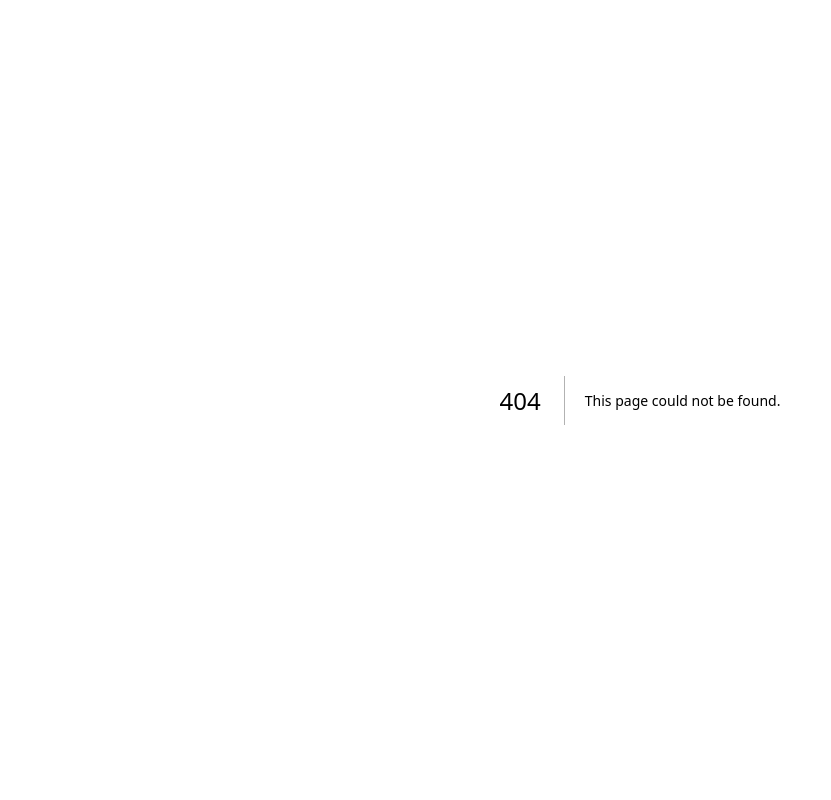
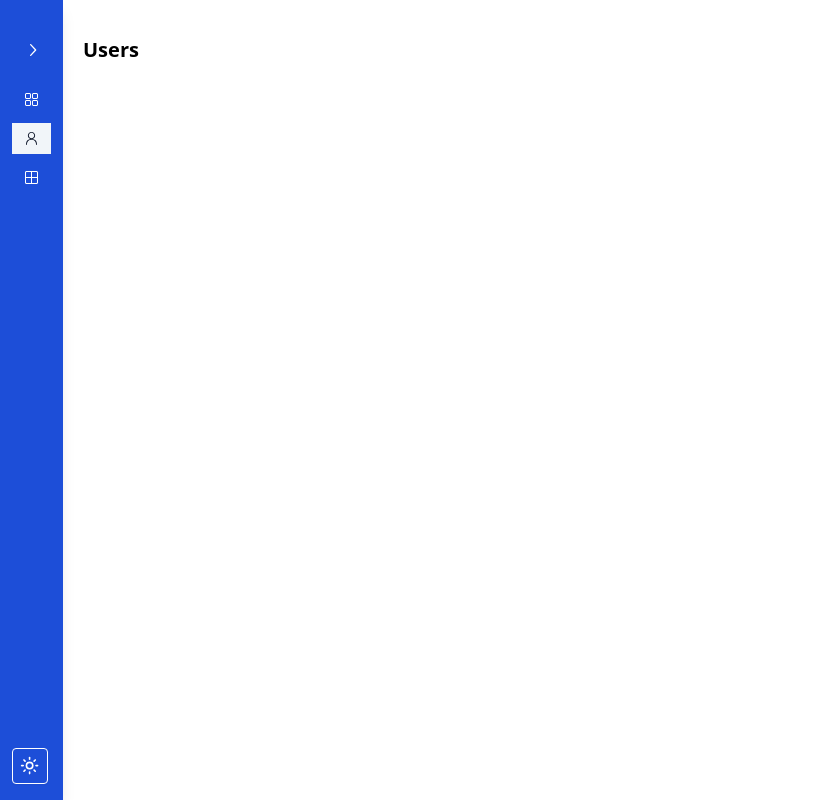
Before and after one commit to LeanQChris/clean-arc, a Next.js app: page /admin/user in a window 1280 px wide. Before the commit this address had no page. Shown: the whole page, without its empty margins (0-831 px from the left). Built offline with nearby package versions, Linux system fonts and the light colour scheme.

Commit message:
build fix, user router and dashboard route, new checkbox , sidebar animation

```diff
--- a/package.json
+++ b/package.json
@@ -9,6 +9,7 @@
     "lint": "next lint"
   },
   "dependencies": {
+    "@radix-ui/react-checkbox": "^1.1.1",
     "@radix-ui/react-dropdown-menu": "^2.1.1",
     "@radix-ui/react-icons": "^1.3.0",
     "@radix-ui/react-label": "^2.1.0",
--- a/src/app/admin/category/components/form.tsx
+++ b/src/app/admin/category/components/form.tsx
@@ -29,7 +29,7 @@ const CategoryForm = () => {
           name="name"
         />
       </div>
-      <Button>{toEditData ? "Update" : "Save"}</Button>
+      <Button variant={"outline"} className="rounded">{toEditData ? "Update" : "Save"}</Button>
     </form>
   );
 }
--- /dev/null
+++ b/src/app/admin/user/components/header.tsx
@@ -0,0 +1,9 @@
+import React from 'react'
+
+export default function UserHeader() {
+    return (
+        <div className='w-full py-4 '>
+            <h3 className='text-xl font-bold'>Users</h3>
+        </div>
+    )
+}
--- /dev/null
+++ b/src/app/admin/user/page.tsx
@@ -0,0 +1,10 @@
+import React from 'react'
+import UserHeader from './components/header'
+
+export default function UserPage() {
+  return (
+      <div>
+          <UserHeader/>
+    </div>
+  )
+}
--- a/src/components/layouts/sidebar.tsx
+++ b/src/components/layouts/sidebar.tsx
@@ -3,7 +3,7 @@ import { usePathname } from "next/navigation";
 
 import React from "react";
 import Link from "next/link";
-import { ChevronRightIcon, GridIcon, PersonIcon } from "@radix-ui/react-icons";
+import { ChevronRightIcon, DashboardIcon, GridIcon, PersonIcon } from "@radix-ui/react-icons";
 import { appStore } from "@/_common/store/app.store";
 import { ModeToggle } from "../ui/buttons/toggle-mode";
 
@@ -13,9 +13,8 @@ interface IsidebarItems {
     icon: React.ReactNode;
 }
 const sidebarItems: IsidebarItems[] = [
-    {
-        title: "Users", link: "/admin", icon: <PersonIcon />
-    },
+    { title: "Dashboard", link: "/admin", icon: <DashboardIcon /> },
+    { title: "Users", link: "/admin/user", icon: <PersonIcon /> },
     { title: "Categories", link: "/admin/category", icon: <GridIcon /> },
 ];
 
@@ -24,10 +23,9 @@ const Sidebar = () => {
     const pathname = usePathname();
 
     return (
-        <div className="h-screen">
         <div
             id="sidebar"
-                className={`h-screen transition-all ${showSidebar ? "w-64" : "w-16"} transition-transform`}
+            className={`h-screen transition-all duration-300 ease-in-out ${showSidebar ? "w-64" : "w-16"} text-white bg-blue-700 dark:bg-transparent`}
             aria-label="Sidebar"
         >
             <div className="flex h-full flex-col overflow-y-auto shadow-lg px-3 py-4">
@@ -47,7 +45,7 @@ const Sidebar = () => {
                                 className={`flex items-center rounded-lg px-3 py-2  hover:bg-gray-100 hover:text-slate-900  dark:hover:bg-gray-300 ${pathname == sidebar.link && "bg-slate-100 text-slate-900"}`}
                             >
                                 {sidebar.icon}
-                                    {showSidebar && <span className="ml-3 flex-1 whitespace-nowrap">
+                                {showSidebar && <span className={`ml-3 flex-1 whitespace-nowrap transition-all duration-300 ease-in-out ${showSidebar ? "opacity-100" : "opacity-0"} `}>
                                     {sidebar.title}
                                 </span>}
                             </Link>
@@ -59,7 +57,6 @@ const Sidebar = () => {
                 </div>
             </div>
         </div>
-        </div>
     );
 };
 
--- a/src/components/ui/buttons/toggle-mode.tsx
+++ b/src/components/ui/buttons/toggle-mode.tsx
@@ -24,7 +24,7 @@ export function ModeToggle() {
                     <span className="sr-only">Toggle theme</span>
                 </Button>
             </DropdownMenuTrigger>
-            <DropdownMenuContent align="end">
+            <DropdownMenuContent className="text-white" align="end">
                 <DropdownMenuItem onClick={() => setTheme("light")}>
                     Light
                 </DropdownMenuItem>
--- /dev/null
+++ b/src/components/ui/forms/checkbox.tsx
@@ -0,0 +1,30 @@
+"use client"
+
+import * as React from "react"
+import * as CheckboxPrimitive from "@radix-ui/react-checkbox"
+import { Check } from "lucide-react"
+
+import { cn } from "@/lib/utils"
+
+const Checkbox = React.forwardRef<
+  React.ElementRef<typeof CheckboxPrimitive.Root>,
+  React.ComponentPropsWithoutRef<typeof CheckboxPrimitive.Root>
+>(({ className, ...props }, ref) => (
+  <CheckboxPrimitive.Root
+    ref={ref}
+    className={cn(
+      "peer h-4 w-4 shrink-0 rounded-sm border border-primary ring-offset-background focus-visible:outline-none focus-visible:ring-2 focus-visible:ring-ring focus-visible:ring-offset-2 disabled:cursor-not-allowed disabled:opacity-50 data-[state=checked]:bg-primary data-[state=checked]:text-primary-foreground",
+      className
+    )}
+    {...props}
+  >
+    <CheckboxPrimitive.Indicator
+      className={cn("flex items-center justify-center text-current")}
+    >
+      <Check className="h-4 w-4" />
+    </CheckboxPrimitive.Indicator>
+  </CheckboxPrimitive.Root>
+))
+Checkbox.displayName = CheckboxPrimitive.Root.displayName
+
+export { Checkbox }
```
Also changed, not shown: 1 other file (tests, documents, lock files or other folders). Lines whose indentation alone changed are shown as unchanged.
